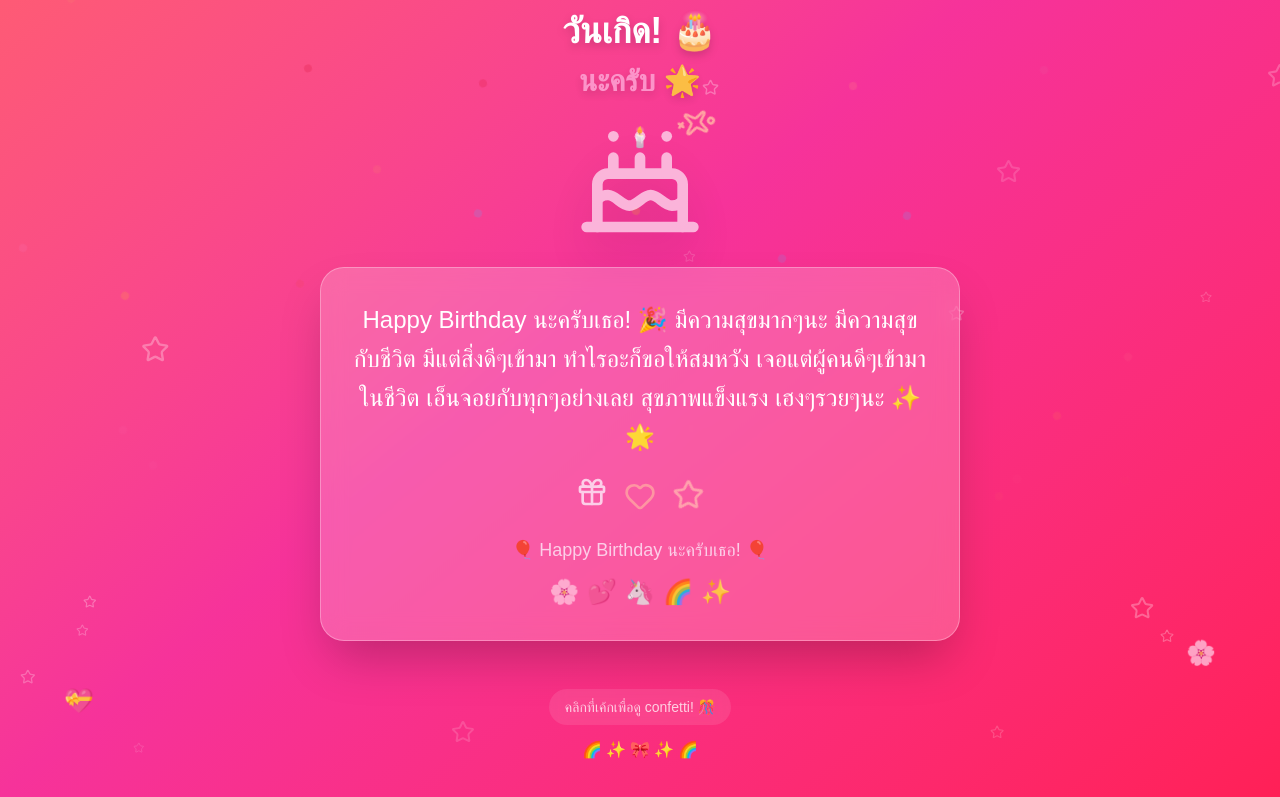
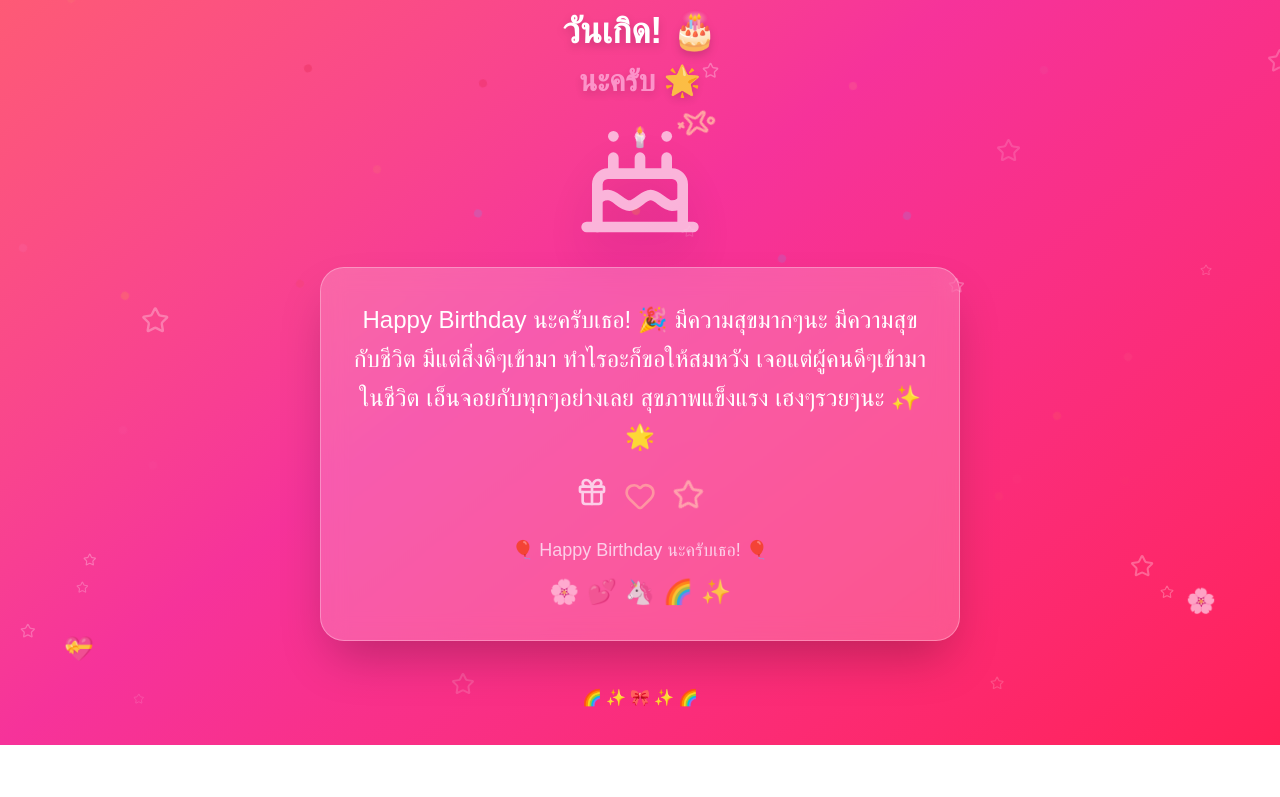
Before and after one commit to TeerapongP/birthday-website, a Next.js app: page / in a window 1280 px wide. Shown: the part 253-1050 px from the top of the page. After the commit the page ends 998 px from the top, so only its background shows below. Built offline with nearby package versions, Linux system fonts and the light colour scheme.

Commit message:
Remove footer message prompting to click the cake for confetti

```diff
--- a/src/app/page.tsx
+++ b/src/app/page.tsx
@@ -176,11 +176,6 @@ export default function BirthdayWebsite(): JSX.Element {
 
         {/* Footer */}
         <div className={`mt-8 sm:mt-12 transform transition-all duration-1000 delay-1000 ${showMessage ? 'translate-y-0 opacity-100' : 'translate-y-10 opacity-0'}`}>
-          <div className="bg-white/10 backdrop-blur-sm rounded-full px-4 py-2 mb-4">
-            <p className="text-white/90 text-xs sm:text-sm animate-pulse">
-              คลิกที่เค้กเพื่อดู confetti! 🎊
-            </p>
-          </div>
           <div className="flex justify-center space-x-1 text-sm sm:text-base animate-bounce">
             <span>🌈</span>
             <span>✨</span>
```
